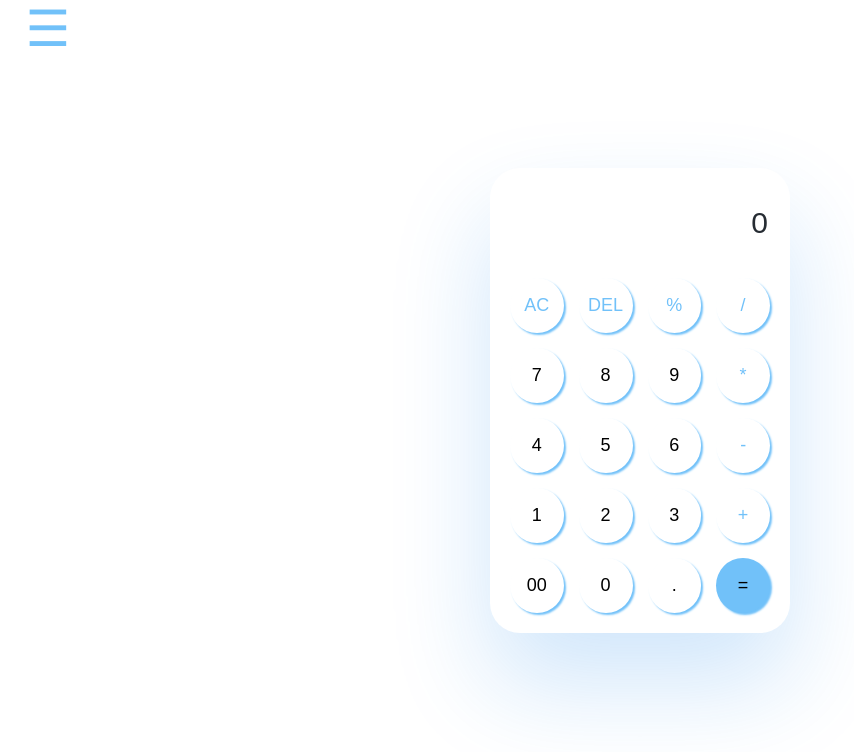
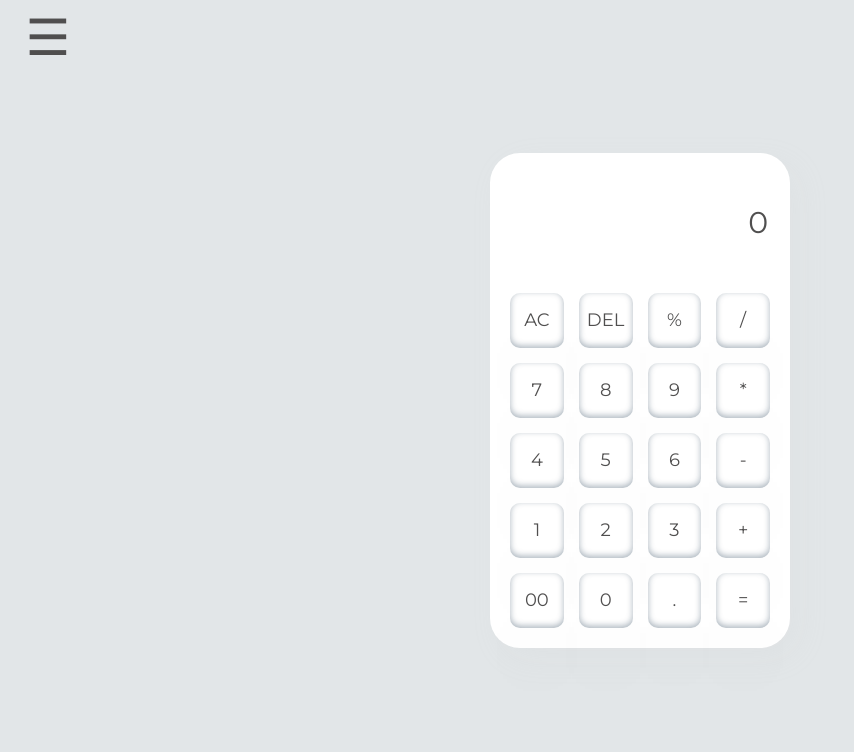
Before and after one commit to bansiKhokhariya/calculatorWeb, a React (Vite) app: page / in a window 1280 px wide. Shown: the top 752 px of the page, without its empty margins (0-854 px from the left). Built offline with nearby package versions, Linux system fonts and the light colour scheme.

Commit message:
add dark mode light mode and side bar

```diff
--- a/index.html
+++ b/index.html
@@ -5,10 +5,11 @@
   <meta charset="UTF-8" />
   <link rel="icon" type="image/svg+xml" href="/hk.png" />
   <meta name="viewport" content="width=device-width, initial-scale=1.0" />
+  <link href='https://fonts.googleapis.com/css?family=Montserrat' rel='stylesheet'>
   <title>Calculator Web Application</title>
 </head>
 
-<body>
+<body class="light-theme">
   <div id="root"></div>
   <script type="module" src="/src/main.jsx"></script>
 </body>
--- a/package.json
+++ b/package.json
@@ -10,7 +10,9 @@
     "preview": "vite preview"
   },
   "dependencies": {
+    "bootstrap": "^5.3.3",
     "react": "^18.2.0",
+    "react-bootstrap": "^2.10.1",
     "react-dom": "^18.2.0",
     "react-router-dom": "^6.22.1"
   },
--- a/src/components/Home/Home.css
+++ b/src/components/Home/Home.css
@@ -1,39 +1,16 @@
-* {
-    margin: 0;
-    padding: 0;
-    border: 0;
-    -webkit-box-sizing: border-box;
-    box-sizing: border-box;
-    vertical-align: baseline;
-}
-
-
-body {
-    min-height: 100vh;
-    font-size: 100%;
-    font-family: Helvetica, Arial, sans-serif;
-    font-smooth: always;
-    -webkit-font-smoothing: antialiased;
-    -moz-osx-font-smoothing: grayscale;
-}
-
-body {
-    margin: 0;
-    width: 100vw;
+.basic-caculator-section {
+    display: flex;
     height: 100vh;
-    padding: 0 20px;
-    background-color: #FFF;
-    font-family: sans-serif;
-    display: flex;
     justify-content: center;
     align-items: center;
+    gap: 50px;
 }
 
 .main-container {
     padding: 20px;
     width: 300px;
-    background-color: #FFF;
-    box-shadow: 0px 50px 100px 0px #1581ec33;
+    background-color: var(--backgroundColorInnerBox);
+    box-shadow: 10px 10px 30px 0px #cbcbcb1a;
     border-radius: 30px;
     display: flex;
     justify-content: center;
@@ -42,17 +19,18 @@ body {
 
 .container__input {
     width: 100%;
-    height: 70px;
+    height: 100px;
     margin-bottom: 20px;
     font-size: 30px;
-    color: #262c33;
+    color: var(--textColor);
+    background-color: var(--backgroundColorInnerBox);
     text-align: end;
     letter-spacing: 2px;
     outline: none;
 }
 
 .container__input::placeholder {
-    color: #262c33;
+    color: var(--textColor);
 }
 
 .buttons {
@@ -65,33 +43,29 @@ body {
     max-width: 60px;
     height: 55px;
     font-size: 18px;
-    border-radius: 50%;
-    box-shadow: 2px 2px 2px 0 #71c1f9;
-    background-color: #FFF;
-    cursor: pointer;
+    border-radius: 10px;
+    box-shadow: var(--boxShadow);
+    background-color: var(--backgroundColorInnerBox);
+    color: var(--textColor);
 }
 
-.verde {
-    color: #71c1f9;
-}
-
-#igual {
-    background-color: #71c1f9;
+.buttons button:hover {
+    color: var(--textColor);
+    cursor: pointer;
 }
 
 .verdeSign {
     font-size: 30px;
 }
 
-
 @media (max-width:500px) {
     .main-container {
         width: 100%;
         box-shadow: none;
+        border-radius: 0;
     }
 
-    body {
-        padding: 0px 0px 20px 0px ;
-        align-items: flex-end;
+    .basic-caculator-section {
+        align-items: end;
     }
 }
--- a/src/components/Home/Home.jsx
+++ b/src/components/Home/Home.jsx
@@ -33,33 +33,38 @@ const Home = () => {
 
     return (
         <>
+            <div className='basic-caculator-section'>
+                <div>
                 <SidebarToogle />
-            <div className="main-container"  style={{textAlign:"center"}}>
+                <div className="main-container" style={{ textAlign: "center" }}>
                     <div>
                         <input type="text" placeholder="0" className="container__input" value={inputValue} readOnly />
                         <div className="buttons">
                             <button className="verde" id="ac" onClick={handleAC}>AC</button>
                             <button className="verde" id="del" onClick={handleDelete}>DEL</button>
-                        <button className="btn verde verdeSign" onClick={() => handleClick("%")}>%</button>
-                        <button className="btn verde verdeSign" onClick={() => handleClick("/")}>/</button>
-                        <button className="btn" onClick={() => handleClick("7")}>7</button>
-                        <button className="btn" onClick={() => handleClick("8")}>8</button>
-                        <button className="btn" onClick={() => handleClick("9")}>9</button>
-                        <button className="btn verde verdeSign" onClick={() => handleClick("*")}>*</button>
-                        <button className="btn" onClick={() => handleClick("4")}>4</button>
-                        <button className="btn" onClick={() => handleClick("5")}>5</button>
-                        <button className="btn" onClick={() => handleClick("6")}>6</button>
-                        <button className="btn verde verdeSign" onClick={() => handleClick("-")}>-</button>
-                        <button className="btn" onClick={() => handleClick("1")}>1</button>
-                        <button className="btn" onClick={() => handleClick("2")}>2</button>
-                        <button className="btn" onClick={() => handleClick("3")}>3</button>
-                        <button className="btn verde verdeSign" onClick={() => handleClick("+")}>+</button>
-                        <button className="btn" onClick={() => handleClick("00")}>00</button>
-                        <button className="btn" onClick={() => handleClick("0")}>0</button>
-                        <button className="btn" onClick={() => handleClick(".")}>.</button>
+                            <button className=" verde verdeSign" onClick={() => handleClick("%")}>%</button>
+                            <button className=" verde verdeSign" onClick={() => handleClick("/")}>/</button>
+                            <button className="" onClick={() => handleClick("7")}>7</button>
+                            <button className="" onClick={() => handleClick("8")}>8</button>
+                            <button className="" onClick={() => handleClick("9")}>9</button>
+                            <button className=" verde verdeSign" onClick={() => handleClick("*")}>*</button>
+                            <button className="" onClick={() => handleClick("4")}>4</button>
+                            <button className="" onClick={() => handleClick("5")}>5</button>
+                            <button className="" onClick={() => handleClick("6")}>6</button>
+                            <button className=" verde verdeSign" onClick={() => handleClick("-")}>-</button>
+                            <button className="" onClick={() => handleClick("1")}>1</button>
+                            <button className="" onClick={() => handleClick("2")}>2</button>
+                            <button className="" onClick={() => handleClick("3")}>3</button>
+                            <button className=" verde verdeSign" onClick={() => handleClick("+")}>+</button>
+                            <button className="" onClick={() => handleClick("00")}>00</button>
+                            <button className="" onClick={() => handleClick("0")}>0</button>
+                            <button className="" onClick={() => handleClick(".")}>.</button>
                             <button id="igual" onClick={handleEqual}>=</button>
                         </div>
                     </div>
+                </div>
+                </div>
+
             </div>
         </>
     )
--- a/src/components/SidebarToogle/SidebarToogle.css
+++ b/src/components/SidebarToogle/SidebarToogle.css
@@ -1,7 +1,7 @@
 .menu-button {
     font-size: 50px;
-    color: #71c1f9;
-    background-color: #FFF;
+    color: var(--textColor);
+    background-color: var(--backgroundColor);
     position: fixed;
     top: 0;
     left: 2%;
@@ -9,7 +9,7 @@
 }
 
 .menu-close-button {
-    color: #71c1f9;
+    color: var(--textColor);
     font-size: 30px;
 }
 
@@ -23,7 +23,7 @@
     width: 280px;
     min-height: 100vh;
     box-shadow: 0px 4px 8px rgb(0 0 0 / 16%);
-    background-color: #fff;
+    background-color: var(--backgroundColorInnerBox);
     position: fixed;
     top: 0;
     left: -100%;
@@ -40,6 +40,7 @@
     align-items: center;
     justify-content: space-between;
     padding: 15px;
+    color: var(--textColor);
 }
 
 .sidebar-overlay {
@@ -77,30 +78,26 @@
     margin-bottom: 10px;
 }
 
-.sd-body ul li .sd-link {
+.sd-body ul li {
     display: inline-block;
     width: 100%;
     padding: 10px 16px;
-    color: black;
-    background-color: #FFF;
+    color: var(--textColor);
+    background-color: var(--backgroundColorInnerBox);
     border-radius: 4px;
-    box-shadow: 2px 2px 2px 0px #71c1f9;
+    box-shadow: var(--boxShadow);
     cursor: pointer;
     text-decoration: none;
     transition: all 0.5s;
 }
 
-.sd-body ul li .sd-link:hover {
-    box-shadow: 0px 2px 2px 2px #71c1f9;
-}
-
-
 @media (max-width:500px) {
     .menu-button {
         font-size: 30px;
     }
+
     .menu-close-button {
-        color: #71c1f9;
+        color: var(--shadowColor);
         font-size: 20px;
     }
 
--- a/src/components/SidebarToogle/SidebarToogle.jsx
+++ b/src/components/SidebarToogle/SidebarToogle.jsx
@@ -1,5 +1,6 @@
 import { React, useState } from 'react'
-import ReactDOM from "react-dom";
+import { useLocation } from 'react-router-dom';
+import { Link } from 'react-router-dom'
 import './SidebarToogle.css'
 
 const SidebarToogle = () => {
@@ -10,12 +11,27 @@ const SidebarToogle = () => {
         isOpen === true ? setIsopen(false) : setIsopen(true);
     }
 
+    const location = useLocation();
+
+    // Check if the current URL is "/"
+    const isRootHome = location.pathname === "/";
+
     return (
         <>
             <div className="container-fluid">
-                <button className="menu-button" onClick={ToggleSidebar}>
-                    ☰
-                </button>
+                {isRootHome
+                    ?
+                    <button className="menu-button" onClick={ToggleSidebar}>
+                        ☰
+                    </button>
+                    :
+                    <Link to={'/'}>
+                        <button className="menu-button">
+                            🏠︎
+                        </button>
+                    </Link>
+                }
+
                 <div className={`sidebar ${isOpen == true ? 'active' : ''}`}>
                     <div className="sd-header">
                         <h4 className="mb-0">Sidebar Header</h4>
@@ -23,8 +39,18 @@ const SidebarToogle = () => {
                     </div>
                     <div className="sd-body">
                         <ul>
-                            <li><a className="sd-link">Menu Item 1</a></li>
-                            <li><a className="sd-link">Menu Item 2</a></li>
+                            <Link to={'/allCategory'}>
+                                <li>All by Category</li>
+                            </Link>
+                            <Link to={'/setting'}>
+                                <li>Setting</li>
+                            </Link>
+                            <Link to={'/'}>
+                                <li>Shortcut Calculator</li>
+                            </Link>
+                            <Link to={'/'}>
+                                <li>About </li>
+                            </Link>
                         </ul>
                     </div>
                 </div>
--- a/src/index.css
+++ b/src/index.css
@@ -0,0 +1,45 @@
+* {
+    margin: 0;
+    padding: 0;
+    border: 0;
+    -webkit-box-sizing: border-box;
+    box-sizing: border-box;
+    vertical-align: baseline;
+}
+
+ul {
+    padding: 0
+}
+
+.dark-theme {
+    --backgroundColor: #2B3134;
+    --backgroundColorInnerBox: #171D20;
+    --textColor: #e4e2e2;
+    --boxShadow: rgba(119, 119, 178, 0.25) 0px 50px 100px -20px, rgba(44, 43, 43, 0.3) 0px 30px 60px -30px, rgba(145, 190, 235, 0.35) 0px -2px 6px 0px inset;
+}
+
+.light-theme {
+    --backgroundColor: #E2E6E8;
+    --backgroundColorInnerBox: #fff;
+    --textColor: #504f4f;
+    --boxShadow: rgba(50, 50, 93, 0.25) 0px 50px 100px -20px, rgba(0, 0, 0, 0.3) 0px 30px 60px -30px, rgba(10, 37, 64, 0.35) 0px -2px 6px 0px inset;
+}
+
+
+body {
+
+    min-height: 100vh;
+    font-family: Montserrat;
+    margin: 0;
+    height: 100vh;
+    padding: 0 20px;
+    background-color: var(--backgroundColor);
+}
+
+
+@media (max-width:500px) {
+    body {
+        padding: 0px 0px 0px 0px;
+        align-items: flex-end;
+    }
+}
```
Also changed, not shown: src/App.jsx (+7 -2 lines), src/components/AllCategory/AllCategory.jsx (added, +26 -0 lines), src/components/Setting/Setting.css (added, +66 -0 lines), src/components/Setting/Setting.jsx (added, +73 -0 lines), src/components/AllCategory/AllCategory.css (added), 1 other file (tests, documents, lock files or other folders). Lines whose indentation alone changed are shown as unchanged.
